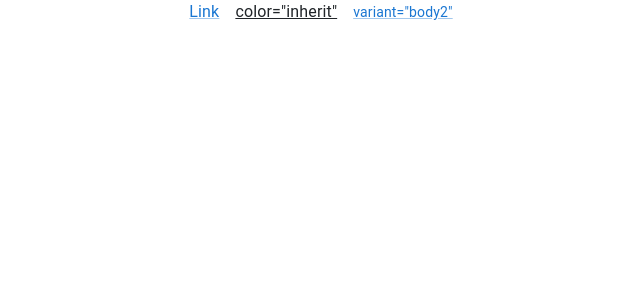
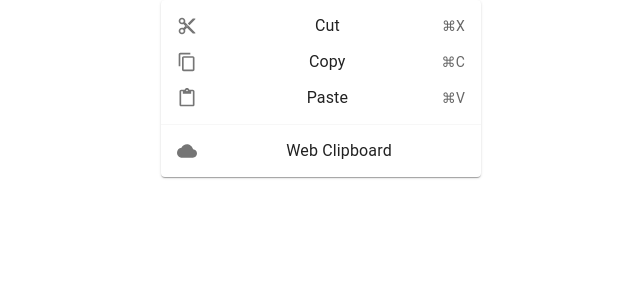
Before and after one commit to sinhasudhanshu/My-React-App, a React (Create React App) app: page / in a window 1280 px wide. Shown: the top 300 px of the page, without its empty margins (319-959 px from the left). Built offline with nearby package versions, Linux system fonts and the light colour scheme.

Commit message:
Menu Material UI

```diff
--- a/src/App.js
+++ b/src/App.js
@@ -1,64 +1,8 @@
 import logo from './logo.svg';
 import './App.css';
 
-//import NestedLists from './components/NestedLists';
-//import InteractiveLists from './components/IntereactiveLists';
-//import MyCheckbox from './components/MyCheckbox';
-//import MyCheckboxColor from './components/MyCheckboxColor';
-//import MyFloatingButton from './components/MyFloatingButton';
-//import MyRadioButton from './components/MyRadioButton';
-//import Ratingbutton from './components/RatingButton';
-//import SelectButton from './components/SelectButton';
-//import SelectButtons from './components/SelectButtons';
-//import MultipleSelectNative from './components/MultipleSelectNative';
-//import SliderButton from './components/SliderButton';
-//import SliderVolumeButton from './components/SliderVolumeButton';
-//import BasicSwitchButton from './components/BasicSwitchButton';
-//import SwitchColor from './components/Switch
-//import TextFields from './components/TextFields';
-//import TransferLists from './components/TransferLists';
-//import TransferList from './components/TransferList';
-//import IconAvatars from './components/IconAvatars';
-//import LetterAvatars from './components/LetterAvatars';
-//import BasicBadge from './components/BasicBadge';
-//import BadgeVisibility from './components/BadgeVisibility';
-// import ChipClickButton from './components/ChipClickButton';
-// import ChipDeleteButton from './components/ChipDeleteButton';
-// import InsetDividers from './components/InsetDividers';
-// import MaterialsIcon from './components/MeterialsIcon';
-// import ColorIcon from './components/ColorIcon';
-//import MyButtons from './components/MyButtons';
-//import MyButtonsGroup from './components/MyButtonsGroup';
-//import BasicTable from './components/BasicTable';
-//import DataTablee from './components/DataTablee';
-// import BasicTooltip from './components/BasicTooltip';
-// import PositionedTooltips from './components/PositionedTooltip';
-// import CustomizedTooltips from './components/CustomizedTooltip';
-// import TypoGraaphFunction from './components/TypoGraaphFunction';
-// import TypographyTheme from './components/TypegraphTheme';
-// import BasicAlerts from './components/BasicAlerts';
-// import DescriptionAlerts from './components/DescriptionAlerts';
-//import SimpleBackdrop from './components/SimpleBackDrop';
-// import BasicDialog from './components/BasicDialog';
-// import FormDialog from './components/FormDialog';
-// import FullscreenDialog from './components/FullscreenDialog';
-// import ProgressCircular from './components/ProgressCircular';
-// import ProgressInterective from './components/ProgressInterective';
-// import ProgressStatic from './components/ProgressStatic';
-// import SkeletonYouTube from './components/SkeletonYoutube';
-// import SkeletonFacebook from './components/SkeletonFacebook';
-// import AccordionBasic from './components/AccordionBasic';
-// import AccordionControlled from './components/AccordionControlled';
-// import AccordionCustomized from './components/AccordionCustomized';
-// import BasicCard from './components/BasicCard';
-// import OutlineCard from './components/OutlineCard';
-// import SimpleBottomNavigation from './components/SimpleBottomNavigation';
-// import LabelBottomNavigation from './components/LabelBottomNavigation';
-// import BasicBreadcrumbs from './components/BasicBreadcrums';
-// import CustomBreadcrums from './components/CustomBreadcrums';
-// import SimplePaper from './components/SimplePaper';
-// import TemporaryDrawer from './components/TemporaryDrawer';
-import Links from './components/Links';
+// import Links from './components/Links';
+import IconMenu from './components/IconMenu';
 
 
 
@@ -68,7 +12,7 @@ function App() {
 
         <center>
 
-        < Links/>
+        <IconMenu/>
         </center>
 
     </div>
--- /dev/null
+++ b/src/components/IconMenu.js
@@ -0,0 +1,56 @@
+import * as React from 'react';
+import Divider from '@mui/material/Divider';
+import Paper from '@mui/material/Paper';
+import MenuList from '@mui/material/MenuList';
+import MenuItem from '@mui/material/MenuItem';
+import ListItemText from '@mui/material/ListItemText';
+import ListItemIcon from '@mui/material/ListItemIcon';
+import Typography from '@mui/material/Typography';
+import ContentCut from '@mui/icons-material/ContentCut';
+import ContentCopy from '@mui/icons-material/ContentCopy';
+import ContentPaste from '@mui/icons-material/ContentPaste';
+import Cloud from '@mui/icons-material/Cloud';
+
+function IconMenu() {
+  return (
+    <Paper sx={{ width: 320, maxWidth: '100%' }}>
+      <MenuList>
+        <MenuItem>
+          <ListItemIcon>
+            <ContentCut fontSize="small" />
+          </ListItemIcon>
+          <ListItemText>Cut</ListItemText>
+          <Typography variant="body2" color="text.secondary">
+            ⌘X
+          </Typography>
+        </MenuItem>
+        <MenuItem>
+          <ListItemIcon>
+            <ContentCopy fontSize="small" />
+          </ListItemIcon>
+          <ListItemText>Copy</ListItemText>
+          <Typography variant="body2" color="text.secondary">
+            ⌘C
+          </Typography>
+        </MenuItem>
+        <MenuItem>
+          <ListItemIcon>
+            <ContentPaste fontSize="small" />
+          </ListItemIcon>
+          <ListItemText>Paste</ListItemText>
+          <Typography variant="body2" color="text.secondary">
+            ⌘V
+          </Typography>
+        </MenuItem>
+        <Divider />
+        <MenuItem>
+          <ListItemIcon>
+            <Cloud fontSize="small" />
+          </ListItemIcon>
+          <ListItemText>Web Clipboard</ListItemText>
+        </MenuItem>
+      </MenuList>
+    </Paper>
+  );
+}
+export default IconMenu;
```
